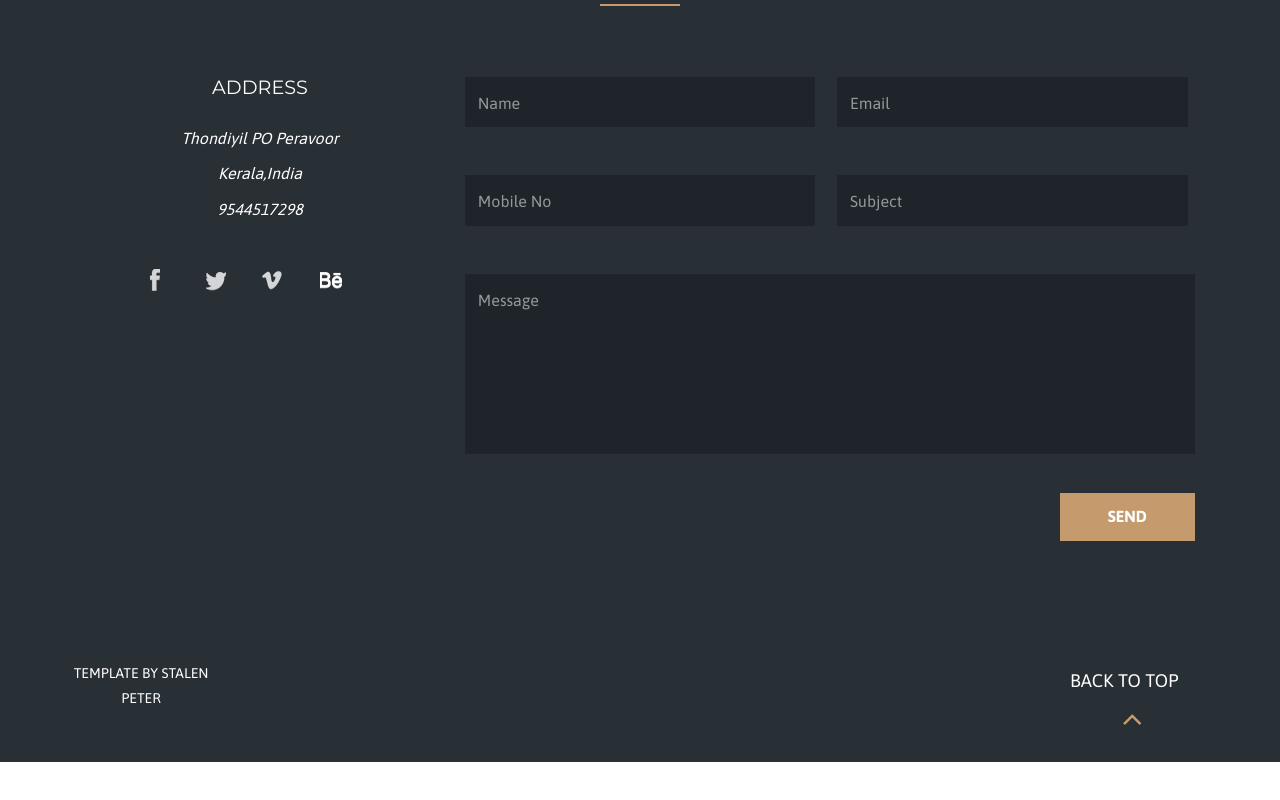
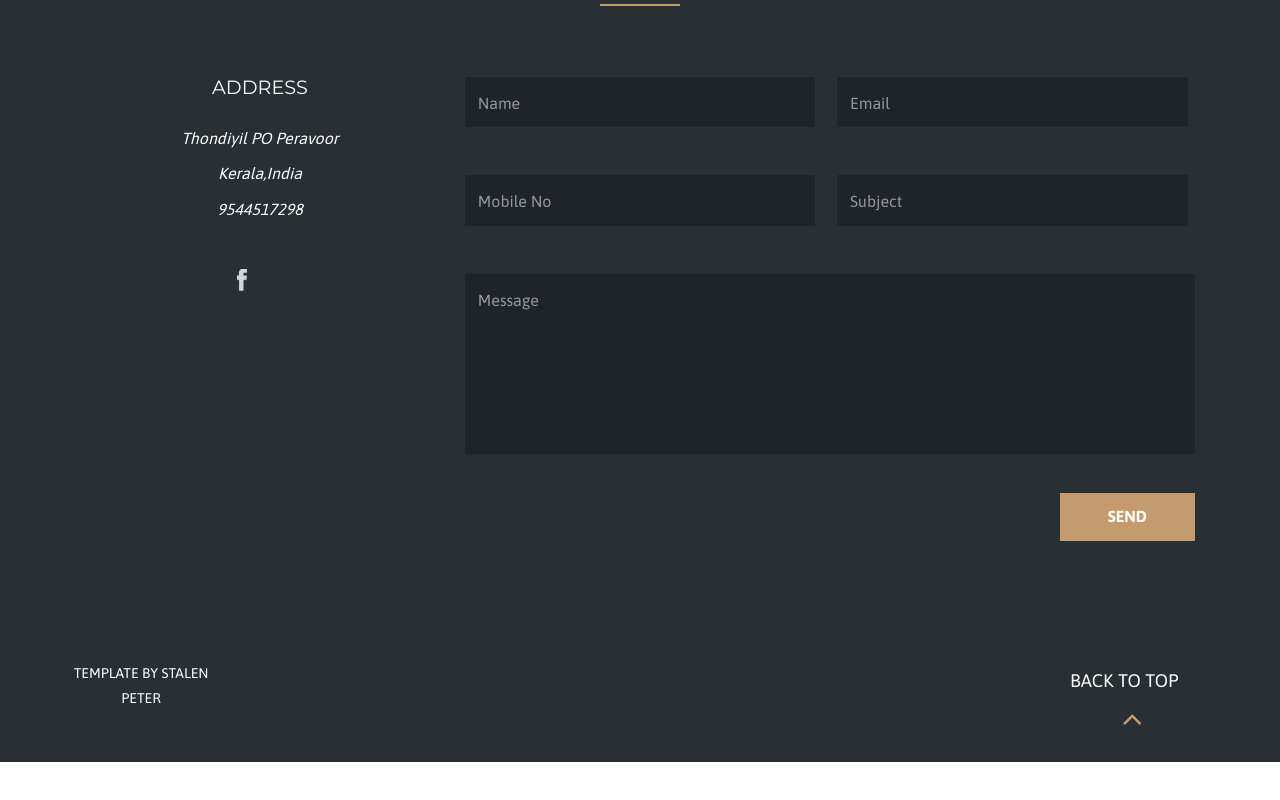
Before and after one commit to Stalenpeter/Personal-website, a plain HTML site: page index.html in a window 1280 px wide. Shown: the part 3035-3835 px from the top of the page. Drawn offline with Linux system fonts and the light colour scheme.

Commit message:
Update index.html

```diff
--- a/index.html
+++ b/index.html
@@ -232,9 +232,7 @@ License URL: http://creativecommons.org/licenses/by/3.0/
 							</ul>
 							<ul class="social-icons">
 								<li><a href="https://www.facebook.com/stalen.stalenpeter"><span class="facebook"> </span></a></li>
-								<li><a href="#"><span class="twitter"> </span></a></li>
-								<li><a href="#"><span class="vimeo"> </span></a></li>
-								<li><a href="#"><span class="behance"> </span></a></li>
+
 							</ul>
 						</div>
 						<div class="col-md-8 contact-right">
```
